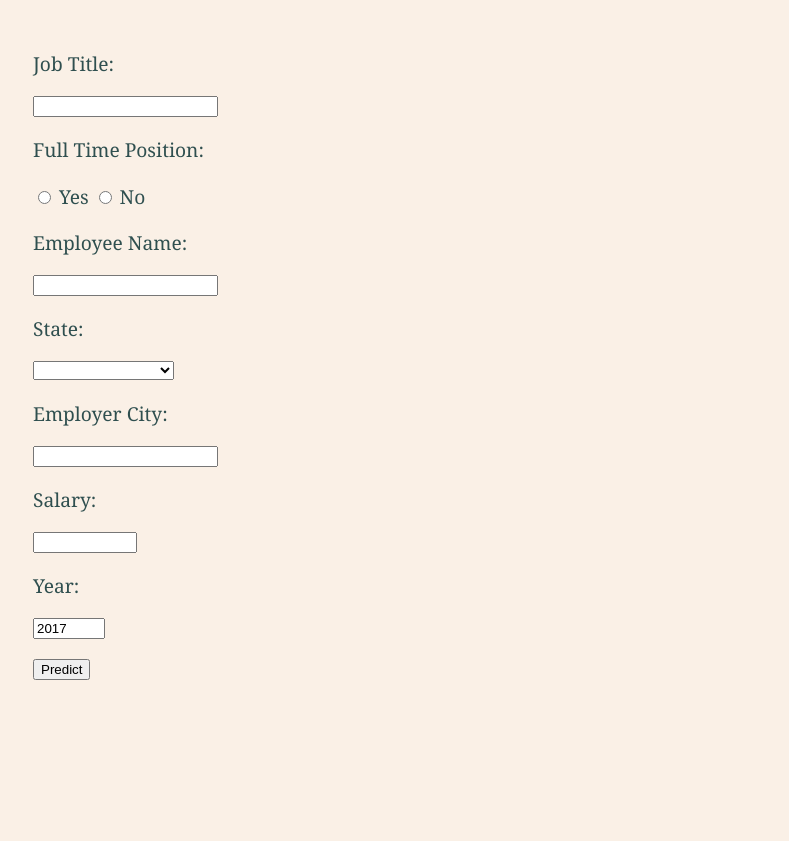
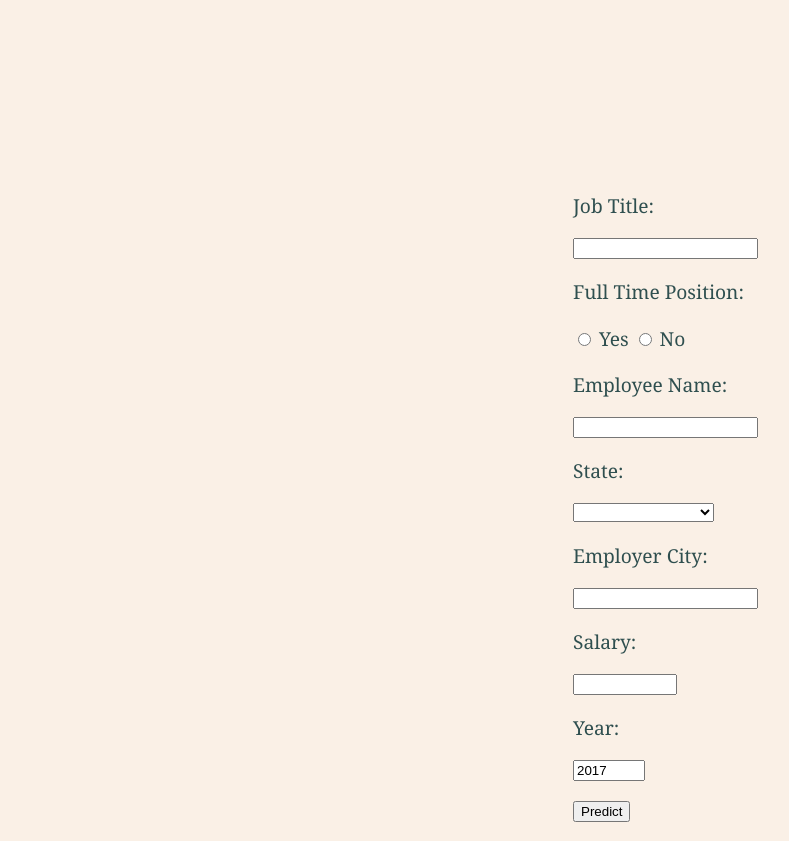
Before and after one commit to SBosq/FlaskML, a Flask app: page / in a window 1280 px wide. Shown: the whole page, without its empty margins (67-856 px from the left). Before the commit the page ends 680 px from the top, so only its background shows below. Run offline with Flask 2, Linux system fonts and the light colour scheme.

Commit message:
Update main.css

```diff
--- a/web_Flask/static/main.css
+++ b/web_Flask/static/main.css
@@ -1,7 +1,8 @@
 body {
 background: Linen;
-margin-top: 50px;
-margin-left: 100px;
+margin-top: 15%;
+margin-left: 50%;
+width: 50%;
 }
 
 p {
```
